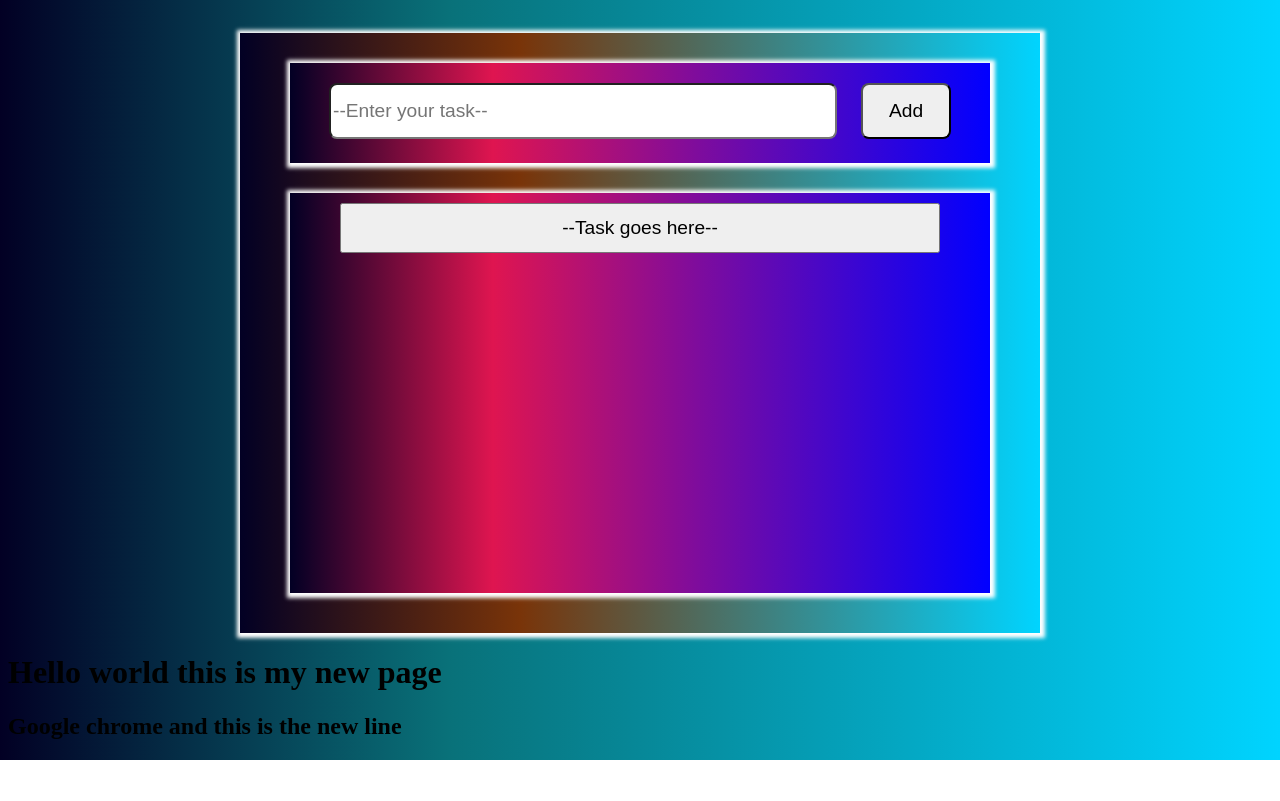
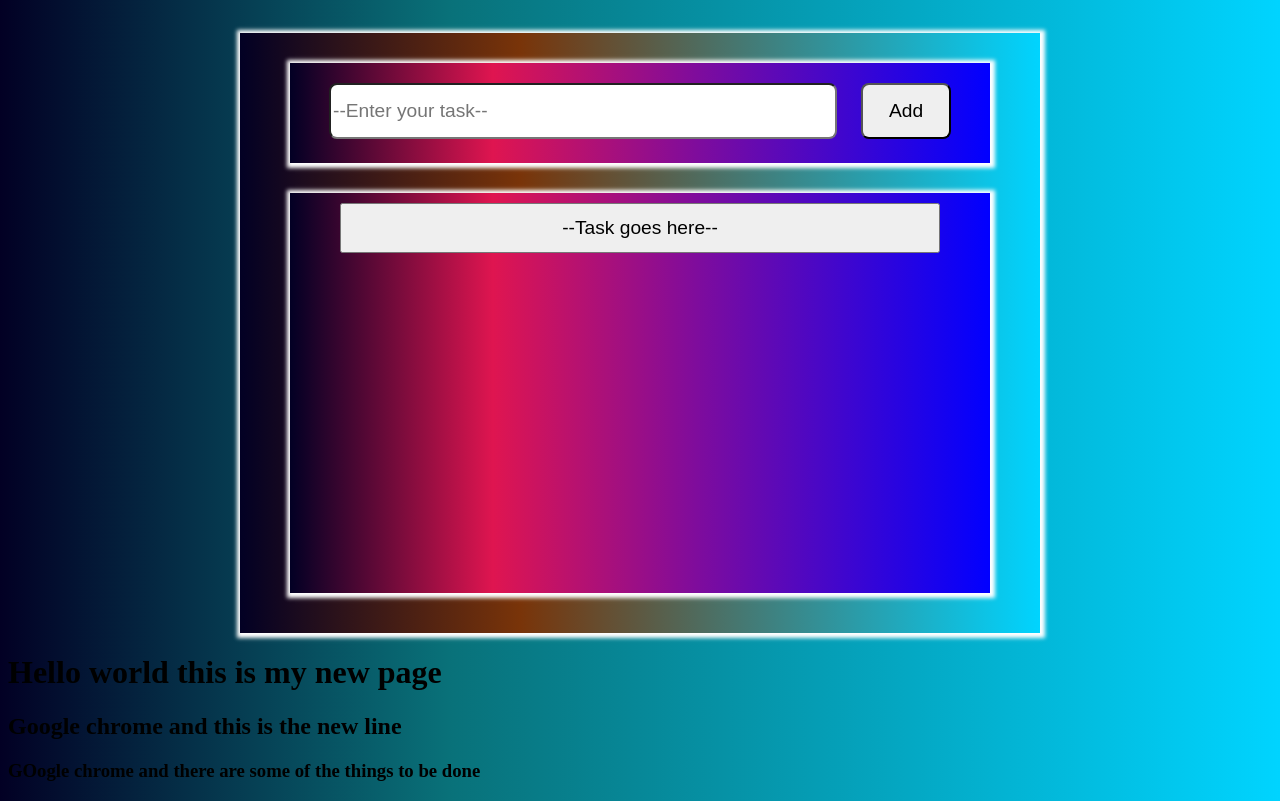
Before and after one commit to Nandeesh-mod/backend, a plain HTML site: page index.html in a window 1280 px wide. Shown: the part 69-870 px from the top of the page. Before the commit the page ends 829 px from the top, so only its background shows below. Drawn offline with Linux system fonts and the light colour scheme.

Commit message:
added h3 tag

```diff
--- a/index.html
+++ b/index.html
@@ -29,5 +29,6 @@
     <script src="index.js"></script>
     <h1>Hello world this is my new page</h1>
     <h2>Google chrome and this is the new line</h2>
+    <h3>GOogle chrome and there are some of the things to be done</h3>
 </body>
 </html>
```
